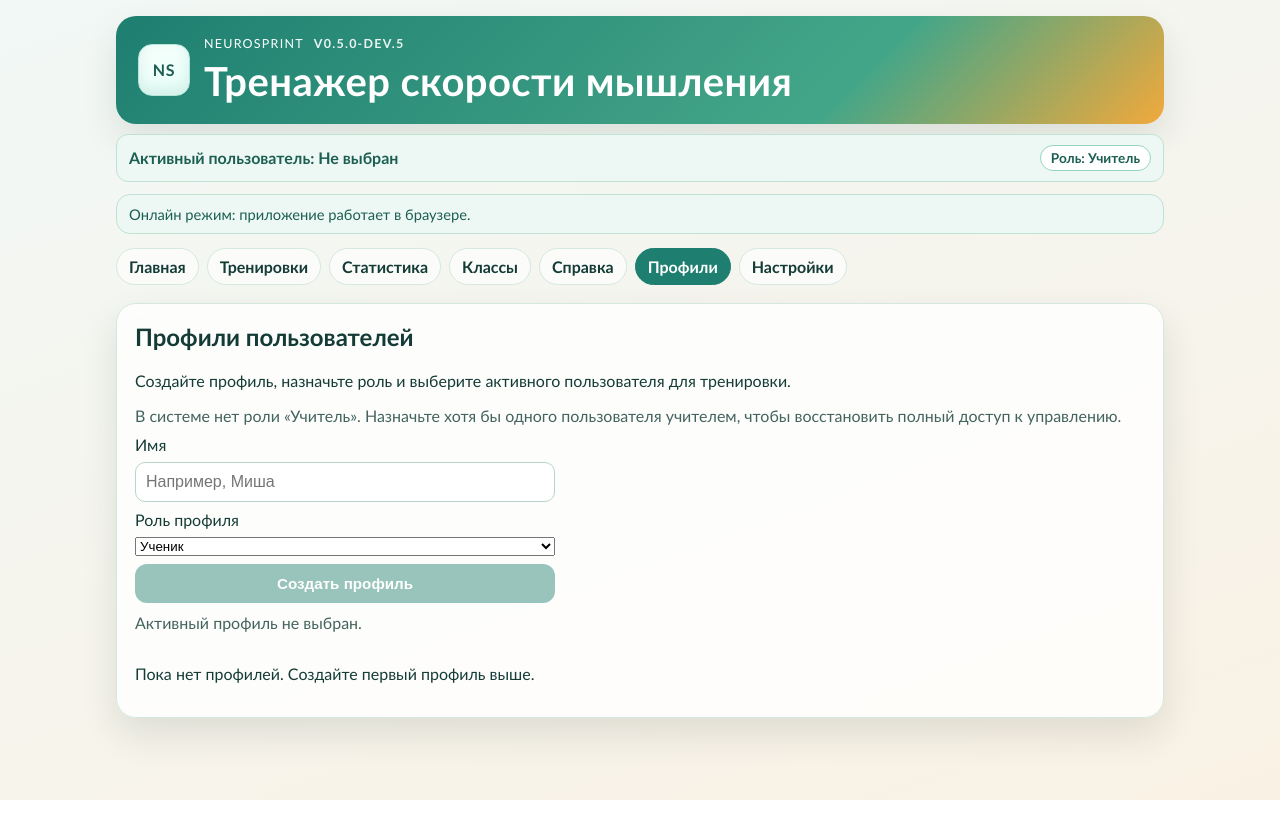
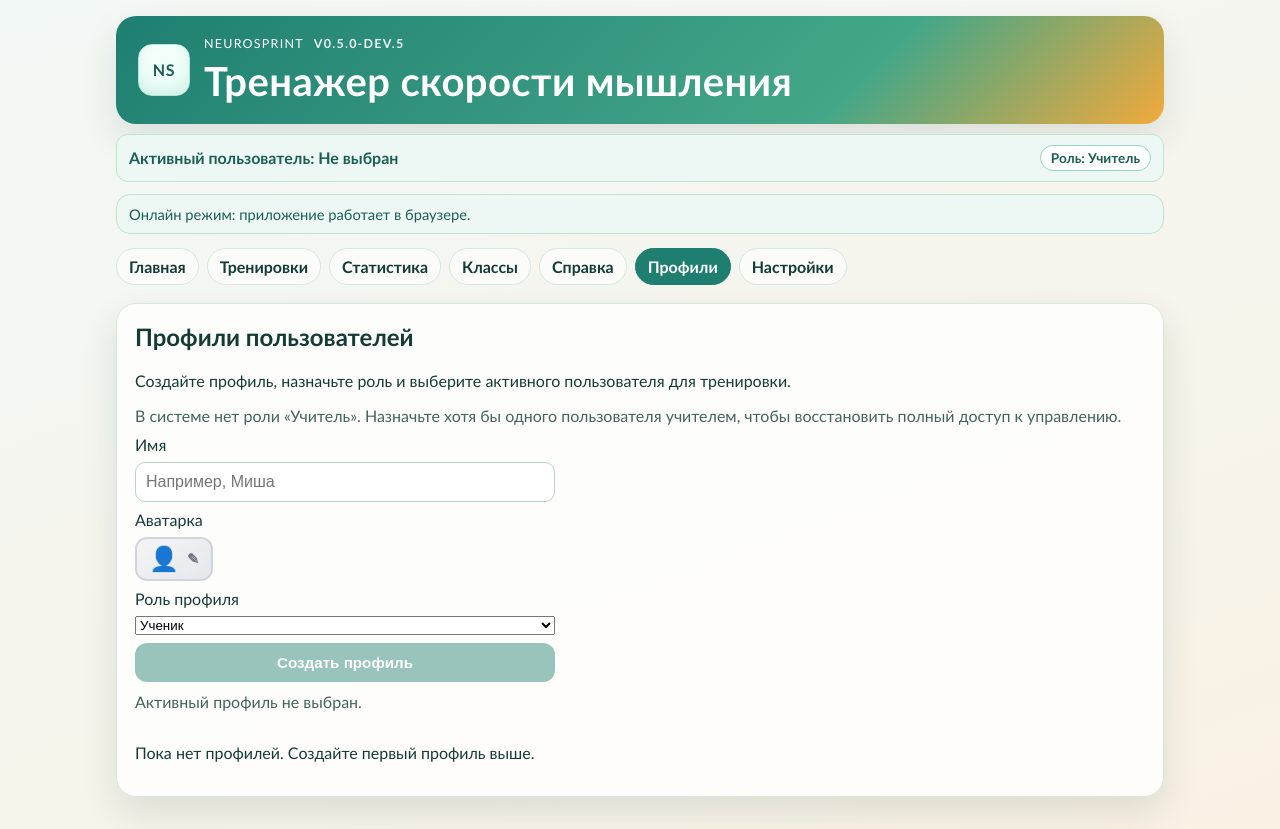
Before and after one commit to DREDGV/NeuroSprint, a React (Vite) app: page /profiles in a window 1280 px wide. Before the commit the page ends 800 px from the top, so only its background shows below. Built offline with nearby package versions, Linux system fonts and the light colour scheme.

Commit message:
feat(profiles): Этап 1.2 — выбор аватарки с emoji

```diff
--- a/src/app/styles.css
+++ b/src/app/styles.css
@@ -452,6 +452,113 @@ textarea:focus-visible {
   display: grid;
   gap: 12px;
   margin: 16px 0;
+}
+
+/* ================================
+   Avatar Selector Styles
+   ================================ */
+
+.avatar-selector {
+  position: relative;
+  display: inline-block;
+}
+
+.avatar-selector-btn {
+  display: flex;
+  align-items: center;
+  gap: 8px;
+  padding: 8px 12px;
+  border-radius: 12px;
+  background: linear-gradient(145deg, #f3f4f6 0%, #e5e7eb 100%);
+  border: 2px solid #d1d5db;
+  cursor: pointer;
+  transition: all 0.15s ease;
+  font-size: 1.2rem;
+}
+
+.avatar-selector-btn:hover {
+  transform: translateY(-1px);
+  box-shadow: 0 4px 12px rgba(0, 0, 0, 0.1);
+  border-color: #9ca3af;
+}
+
+.avatar-preview {
+  font-size: 1.5rem;
+  line-height: 1;
+}
+
+.avatar-arrow {
+  font-size: 0.9rem;
+  color: #6b7280;
+  font-weight: 700;
+}
+
+.avatar-selector-dropdown {
+  position: absolute;
+  top: 100%;
+  right: 0;
+  margin-top: 8px;
+  padding: 12px;
+  background: #fff;
+  border: 2px solid #e5e7eb;
+  border-radius: 16px;
+  box-shadow: 0 8px 24px rgba(0, 0, 0, 0.12);
+  z-index: 100;
+  animation: avatar-dropdown-appear 0.2s ease;
+}
+
+@keyframes avatar-dropdown-appear {
+  from {
+    opacity: 0;
+    transform: translateY(-8px);
+  }
+  to {
+    opacity: 1;
+    transform: translateY(0);
+  }
+}
+
+.avatar-grid {
+  display: grid;
+  grid-template-columns: repeat(8, 1fr);
+  gap: 8px;
+}
+
+.avatar-option {
+  width: 44px;
+  height: 44px;
+  border-radius: 12px;
+  background: linear-gradient(145deg, #f9fafb 0%, #f3f4f6 100%);
+  border: 2px solid #e5e7eb;
+  font-size: 1.5rem;
+  cursor: pointer;
+  transition: all 0.15s ease;
+  display: grid;
+  place-items: center;
+}
+
+.avatar-option:hover {
+  transform: scale(1.1);
+  border-color: #3b82f6;
+  box-shadow: 0 4px 12px rgba(59, 130, 246, 0.2);
+}
+
+.avatar-option.is-selected {
+  background: linear-gradient(145deg, #3b82f6 0%, #2563eb 100%);
+  border-color: #1d4ed8;
+  box-shadow: 0 4px 12px rgba(59, 130, 246, 0.4);
+}
+
+/* Адаптивность для мобильных */
+@media (max-width: 600px) {
+  .avatar-grid {
+    grid-template-columns: repeat(6, 1fr);
+  }
+
+  .avatar-selector-dropdown {
+    right: auto;
+    left: 0;
+  }
 }
 
 .stats-grid {
--- a/src/pages/PreSessionPage.tsx
+++ b/src/pages/PreSessionPage.tsx
@@ -128,10 +128,10 @@ function getReactionModeTip(modeId: TrainingModeId): string | null {
   if (modeId === "pattern_learning") {
     return "Pattern Learning: обучающий режим с подсказками и разбором ошибок.";
   }
-  if (modeId === "memory_grid_classic" || modeId === "memory_grid_classic_4x4") {
+  if (modeId.startsWith("memory_grid_classic")) {
     return "Memory Grid Classic: запомните последовательность и повторите без ошибок.";
   }
-  if (modeId === "memory_grid_rush" || modeId === "memory_grid_rush_4x4") {
+  if (modeId.startsWith("memory_grid_rush")) {
     return "Memory Grid Rush: пройдите максимум уровней за ограниченное время.";
   }
   return null;
--- a/src/pages/ProfilesPage.tsx
+++ b/src/pages/ProfilesPage.tsx
@@ -13,6 +13,7 @@ import { guardAccess } from "../shared/lib/auth/permissions";
 import { appRoleLabel, saveAppRole } from "../shared/lib/settings/appRole";
 import type { AppRole, User } from "../shared/types/domain";
 import { ProfileCard, AVATAR_EMOJIS } from "../shared/ui/ProfileCard";
+import { AvatarSelector } from "../shared/ui/AvatarSelector";
 
 export function ProfilesPage() {
   const navigate = useNavigate();
@@ -21,6 +22,7 @@ export function ProfilesPage() {
   const [users, setUsers] = useState<User[]>([]);
   const [name, setName] = useState("");
   const [newRole, setNewRole] = useState<AppRole>("student");
+  const [newAvatar, setNewAvatar] = useState("👤");
   const [roleDrafts, setRoleDrafts] = useState<Record<string, AppRole>>({});
   const [avatarDrafts, setAvatarDrafts] = useState<Record<string, string>>({});
   const [error, setError] = useState<string | null>(null);
@@ -89,9 +91,14 @@ export function ProfilesPage() {
     try {
       const roleForCreate = canAssignRoleOnCreate ? newRole : "student";
       const created = await userRepository.create(name.trim(), roleForCreate);
+
+      // Сохраняем аватарку
+      localStorage.setItem(`ns.avatar.${created.id}`, newAvatar);
+
       setActiveUserId(created.id);
       saveAppRole(normalizeUserRole(created.role));
       setName("");
+      setNewAvatar("👤");
       setNewRole("student");
       await loadUsers();
       setStatus(`Профиль "${created.name}" создан с ролью «${appRoleLabel(created.role)}».`);
@@ -236,6 +243,13 @@ export function ProfilesPage() {
             maxLength={32}
             data-testid="profile-name-input"
           />
+
+          <label htmlFor="profile-avatar">Аватарка</label>
+          <AvatarSelector
+            selectedAvatar={newAvatar}
+            onSelect={setNewAvatar}
+          />
+
           <label htmlFor="profile-role">Роль профиля</label>
           <select
             id="profile-role"
--- /dev/null
+++ b/src/shared/ui/AvatarSelector.tsx
@@ -0,0 +1,47 @@
+import { useState } from "react";
+import { AVATAR_EMOJIS } from "./ProfileCard";
+
+interface AvatarSelectorProps {
+  selectedAvatar: string;
+  onSelect: (avatar: string) => void;
+}
+
+export function AvatarSelector({ selectedAvatar, onSelect }: AvatarSelectorProps) {
+  const [isOpen, setIsOpen] = useState(false);
+
+  return (
+    <div className="avatar-selector">
+      <button
+        type="button"
+        className="avatar-selector-btn"
+        onClick={() => setIsOpen(!isOpen)}
+        data-testid="avatar-selector-btn"
+      >
+        <span className="avatar-preview">{selectedAvatar}</span>
+        <span className="avatar-arrow">{isOpen ? "✕" : "✎"}</span>
+      </button>
+
+      {isOpen && (
+        <div className="avatar-selector-dropdown" data-testid="avatar-dropdown">
+          <div className="avatar-grid">
+            {AVATAR_EMOJIS.map((emoji) => (
+              <button
+                key={emoji}
+                type="button"
+                className={`avatar-option${selectedAvatar === emoji ? " is-selected" : ""}`}
+                onClick={() => {
+                  onSelect(emoji);
+                  setIsOpen(false);
+                }}
+                data-testid={`avatar-option-${emoji}`}
+                title={emoji}
+              >
+                {emoji}
+              </button>
+            ))}
+          </div>
+        </div>
+      )}
+    </div>
+  );
+}
```
